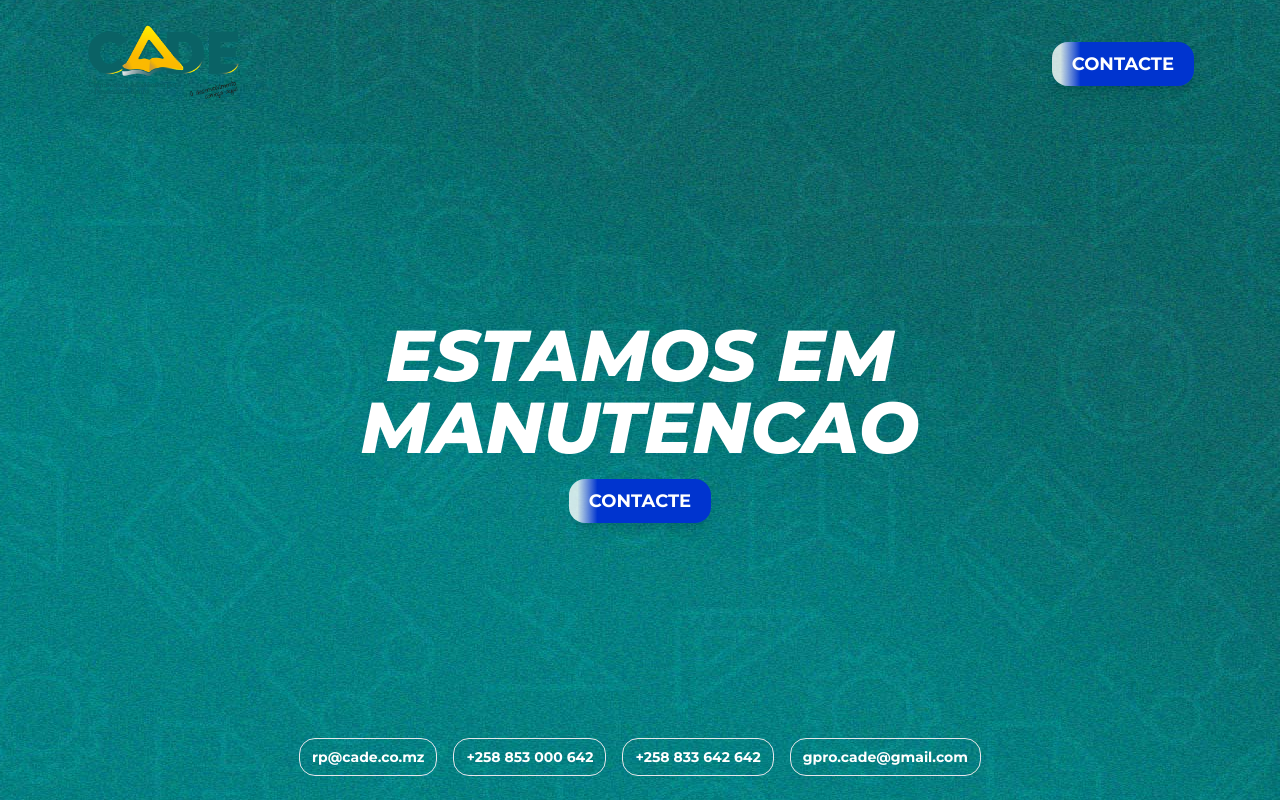
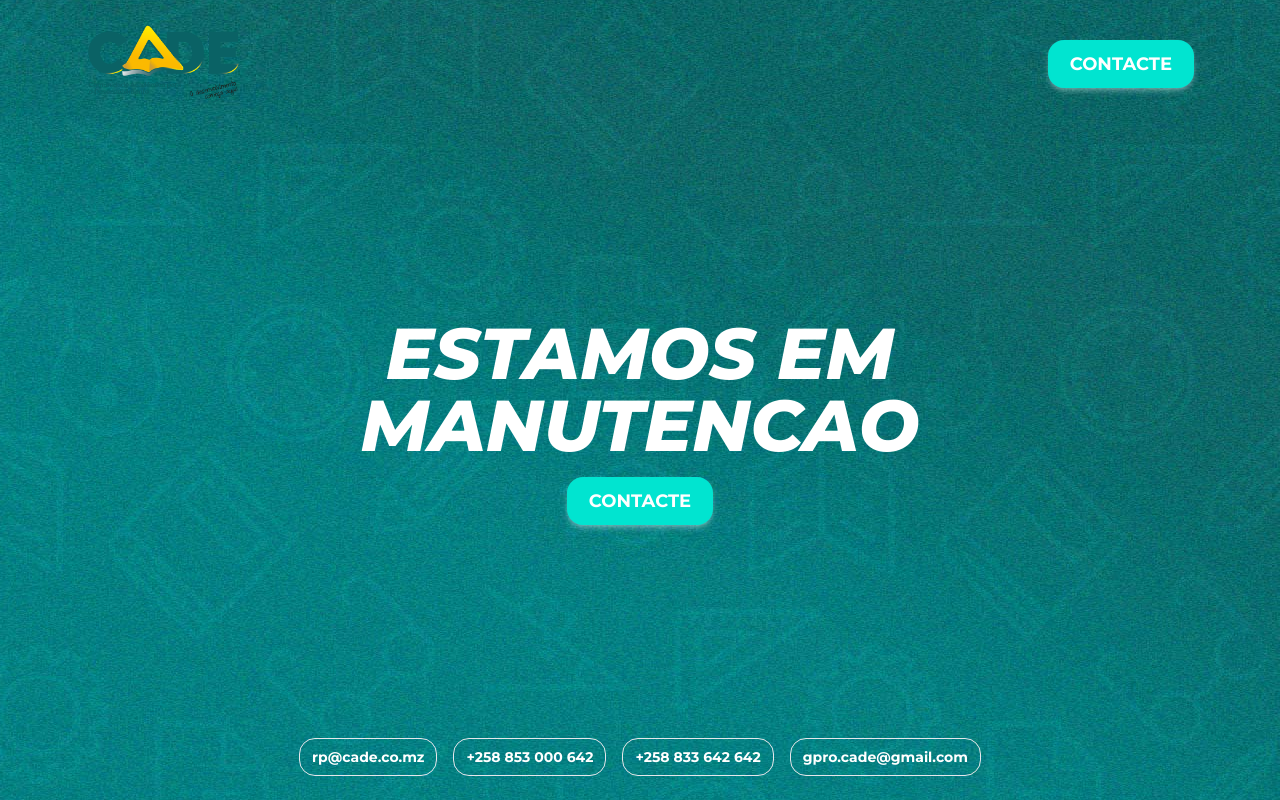
Before and after one commit to nairo-mudumane/react-maintenance-cade, a React (Vite) app: page / in a window 1280 px wide. Built offline with nearby package versions, Linux system fonts and the light colour scheme.

Commit message:
updated main button

```diff
--- a/src/components/button-main/index.tsx
+++ b/src/components/button-main/index.tsx
@@ -1,10 +1,9 @@
-import { StyledButton as Button } from "./styles";
 import { MainButtonProps } from "./types";
 
 export function MainButton(props: MainButtonProps) {
   return (
-    <Button className="text-sm font-semibold uppercase shadow-lg rounded-2xl py-1 px-4 hover:shadow-xl md:text-lg md:py-2 md:px-5">
+    <button className="text-sm text-white font-bold uppercase bg-green1 border-2 border-green1 shadow-md shadow-[rgba(255,255,255,0.3)] rounded-2xl py-1 px-4 hover:bg-transparent hover:border-green1 hover:text-green1 md:text-lg md:py-2 md:px-5">
       {props.text}
-    </Button>
+    </button>
   );
 }
--- a/src/components/button-main/styles.ts
+++ /dev/null
@@ -1,12 +0,0 @@
-import styled from "styled-components";
-
-export const StyledButton = styled.button`
-  color: #fff;
-
-  background: rgb(255, 255, 255);
-  background: linear-gradient(
-    90deg,
-    rgba(255, 255, 255, 0.8) 6%,
-    rgba(0, 52, 207, 1) 20%
-  );
-`;
--- a/src/global/theme.ts
+++ b/src/global/theme.ts
@@ -1,3 +1,3 @@
 export const THEME = {
-  colors: {},
+  colors: { green1: "#01e4d0" },
 };
--- a/tailwind.config.cjs
+++ b/tailwind.config.cjs
@@ -7,7 +7,7 @@ module.exports = {
         sans: ["Montserrat", "sans-serif"],
         heading: ["Montserrat", "sans-serif"],
       },
-      colors: {},
+      colors: { green1: "#01e4d0" },
     },
   },
   plugins: [],
```
